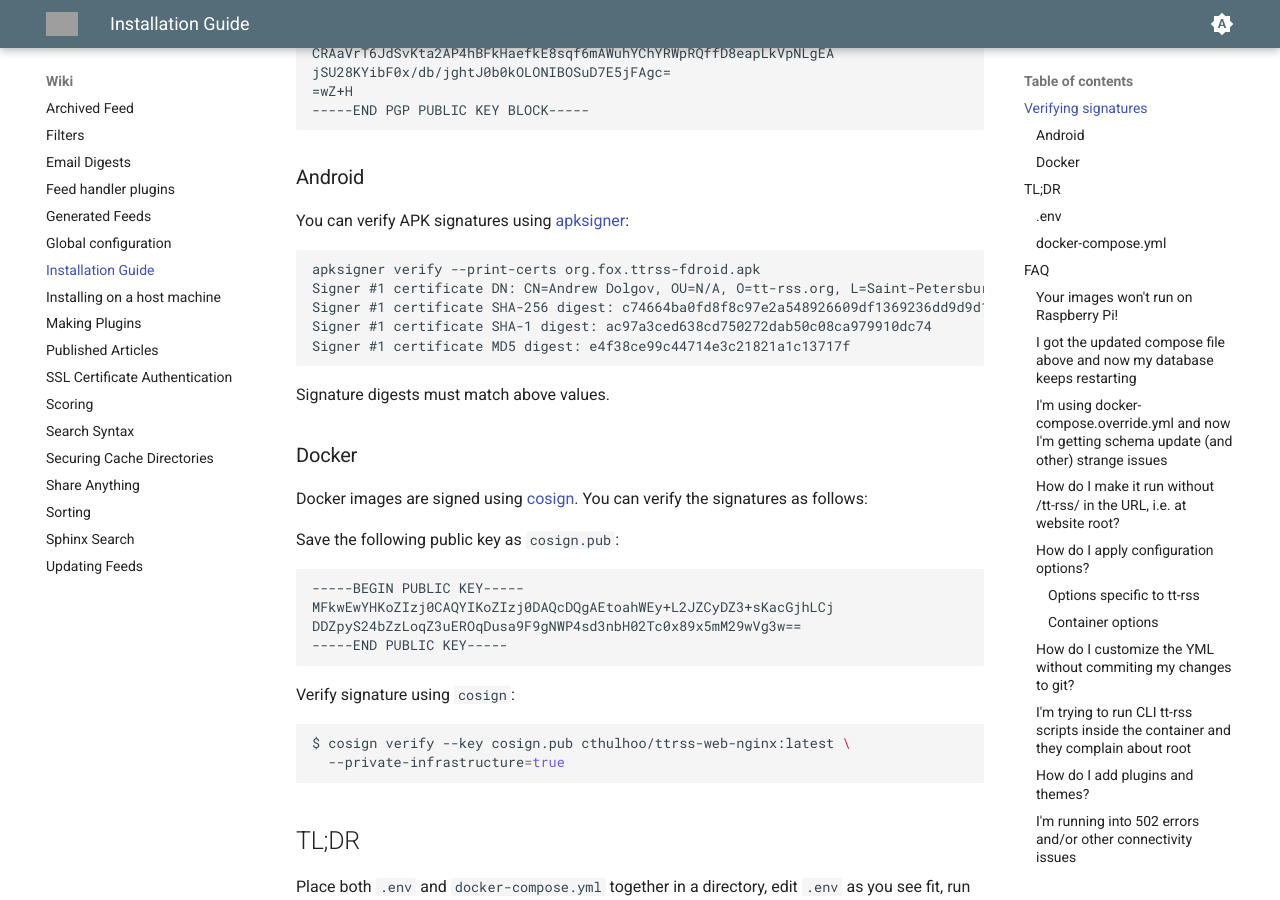
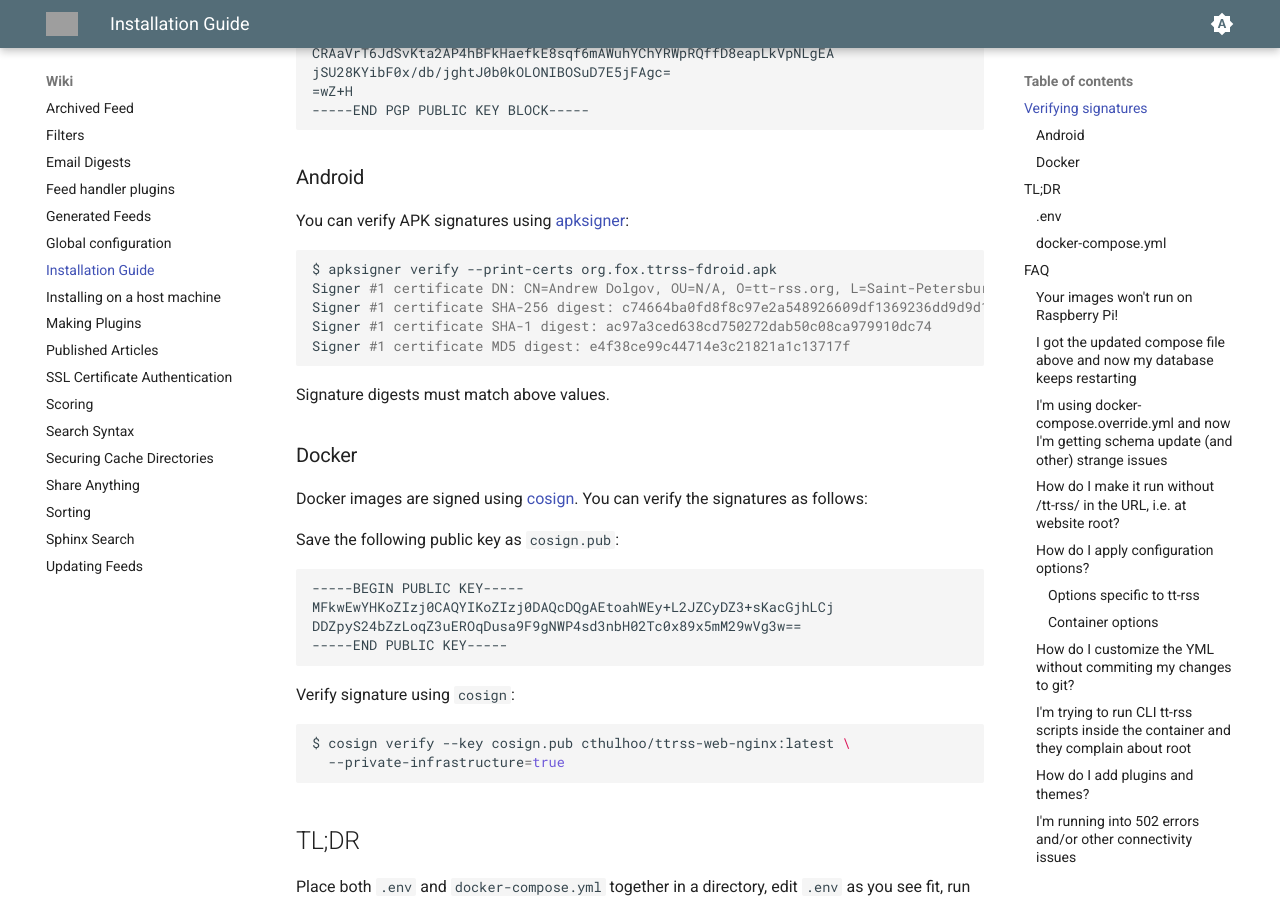
Before and after one commit to supahgreg/tt-rss-web-static, an MkDocs documentation site: the page built from docs/wiki/InstallationNotes.md, in a window 1280 px wide and 900 px high, scrolled down 750 px. Built offline with MkDocs 1.6.1 and Material for MkDocs 9.7.7, drawn with Linux system fonts in a browser that asks for light colours.

Commit message:
set syntax language to block

````diff
--- a/docs/wiki/InstallationNotes.md
+++ b/docs/wiki/InstallationNotes.md
@@ -33,8 +33,8 @@
 
 You can verify APK signatures using [apksigner](https://developer.android.com/tools/apksigner):
 
-```
-apksigner verify --print-certs org.fox.ttrss-fdroid.apk
+```sh
+$ apksigner verify --print-certs org.fox.ttrss-fdroid.apk
 Signer #1 certificate DN: CN=Andrew Dolgov, OU=N/A, O=tt-rss.org, L=Saint-Petersburg, ST=N/A, C=RU
 Signer #1 certificate SHA-256 digest: c74664ba0fd8f8c97e2a548926609df1369236dd9d9d14c0e5c20b8c2b08cf06
 Signer #1 certificate SHA-1 digest: ac97a3ced638cd750272dab50c08ca979910dc74
````
